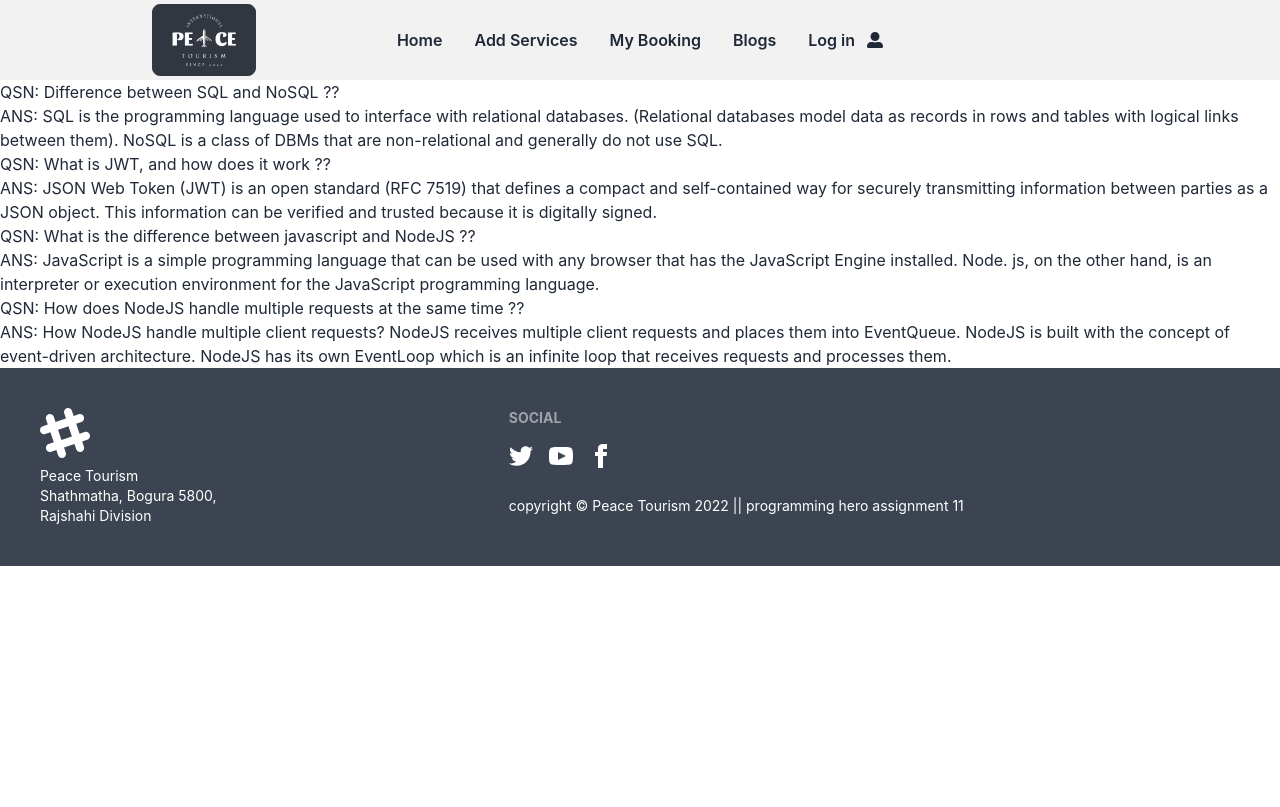
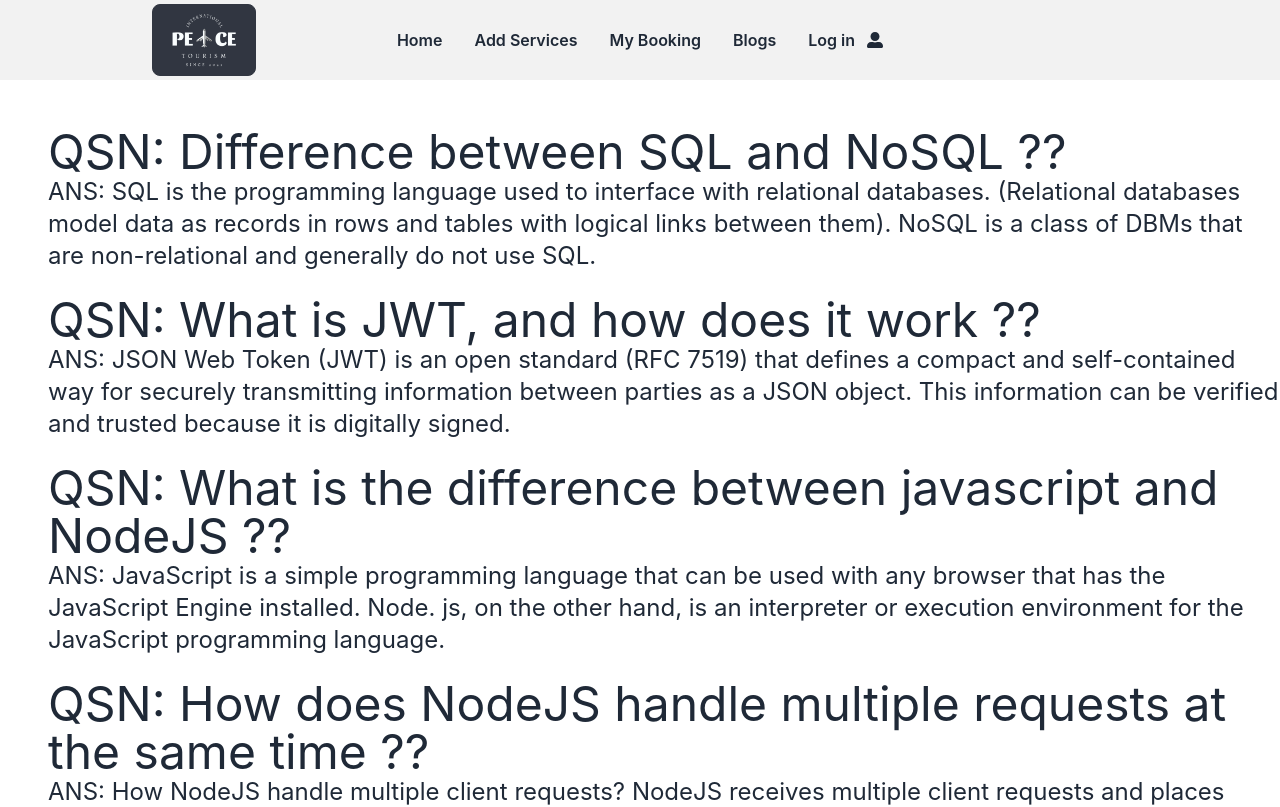
Before and after one commit to Nizam-Shejan11/peace-tourism-client-11, a React (Create React App) app: page /blogs in a window 1280 px wide. Shown: the top 807 px of the page. Built offline with nearby package versions, Linux system fonts and the light colour scheme; no server answers.

Commit message:
firebase modify

```diff
--- a/src/Pages/Blogs/Blogs.js
+++ b/src/Pages/Blogs/Blogs.js
@@ -2,39 +2,44 @@ import React from "react";
 
 const Blogs = () => {
   return (
-    <div>
+    <div className="ml-12 mt-12">
       <div>
-        <h3>QSN: Difference between SQL and NoSQL ??</h3>
-        <h6>
+        <h3 className="text-5xl">QSN: Difference between SQL and NoSQL ??</h3>
+        <h6 className="text-2xl">
           ANS: SQL is the programming language used to interface with relational
           databases. (Relational databases model data as records in rows and
           tables with logical links between them). NoSQL is a class of DBMs that
           are non-relational and generally do not use SQL.
         </h6>
       </div>
+      <br />
       <div>
-        <h3>QSN: What is JWT, and how does it work ??</h3>
-        <h6>
+        <h3 className="text-5xl">QSN: What is JWT, and how does it work ??</h3>
+        <h6 className="text-2xl">
           ANS: JSON Web Token (JWT) is an open standard (RFC 7519) that defines
           a compact and self-contained way for securely transmitting information
           between parties as a JSON object. This information can be verified and
           trusted because it is digitally signed.
         </h6>
       </div>
+      <br />
       <div>
-        <h3>QSN: What is the difference between javascript and NodeJS ??</h3>
-        <h6>
+        <h3 className="text-5xl">
+          QSN: What is the difference between javascript and NodeJS ??
+        </h3>
+        <h6 className="text-2xl">
           ANS: JavaScript is a simple programming language that can be used with
           any browser that has the JavaScript Engine installed. Node. js, on the
           other hand, is an interpreter or execution environment for the
           JavaScript programming language.
         </h6>
       </div>
+      <br />
       <div>
-        <h3>
+        <h3 className="text-5xl">
           QSN: How does NodeJS handle multiple requests at the same time ??
         </h3>
-        <h6>
+        <h6 className="text-2xl">
           ANS: How NodeJS handle multiple client requests? NodeJS receives
           multiple client requests and places them into EventQueue. NodeJS is
           built with the concept of event-driven architecture. NodeJS has its
@@ -42,6 +47,7 @@ const Blogs = () => {
           processes them.
         </h6>
       </div>
+      <br />
     </div>
   );
 };
--- a/src/Pages/Home/Home/Home.js
+++ b/src/Pages/Home/Home/Home.js
@@ -1,4 +1,5 @@
 import React from "react";
+import MidBanner from "../../MidBanner/MidBanner";
 import Banner from "../Banner/Banner";
 import Services from "../Services/Services";
 
@@ -7,6 +8,7 @@ const Home = () => {
     <div>
       <Banner />
       <Services />
+      <MidBanner />
     </div>
   );
 };
--- a/src/Pages/Home/Services/ServiceCard.js
+++ b/src/Pages/Home/Services/ServiceCard.js
@@ -3,7 +3,7 @@ import { Link } from "react-router-dom";
 import "./ServiceCard.css";
 
 const ServiceCard = ({ service }) => {
-  const { _id, imgURL, packageName } = service;
+  const { _id, imgURL, packageName, price } = service;
   return (
     <div>
       <div className="service-card card mt-12 mb-12 bg-base-100 shadow-xl">
@@ -16,6 +16,7 @@ const ServiceCard = ({ service }) => {
         </figure>
         <div className="card-body items-center text-center">
           <h2 className="card-title"> {packageName} </h2>
+          <h3 className="card-title">Price: ${price} </h3>
           <p>If a dog chews shoes whose shoes does he choose?</p>
           <div className="card-actions">
             <Link to={`/review/${_id}`}>
--- /dev/null
+++ b/src/Pages/MidBanner/MidBanner.js
@@ -0,0 +1,31 @@
+import React from "react";
+import { Link } from "react-router-dom";
+import img from "../../assets/image/banner-5-new.jpg";
+
+const MidBanner = () => {
+  return (
+    <div>
+      <div className="hero min-h-screen bg-base-200">
+        <div className="hero-content grid grid-cols-1 md:grid-cols-2 lg:grid-cols-2">
+          <img alt="" src={img} className="max-w-sm rounded-lg shadow-2xl" />
+          <div>
+            <h1 className="text-5xl font-bold">
+              You Dream it, <br /> We Take Care of it{" "}
+            </h1>
+            <p className="py-6">
+              When you sign up or sign into your Expedia Rewards account, you
+              can access instant savings worth 10% or more on select hotels each
+              time you see a yellow Member Price tag, in addition to the points
+              you’ll earn on eligible bookings along the way. Terms may apply.
+            </p>
+            <Link to="/add_services">
+              <button className="btn btn-primary">EXPLORE MORE</button>
+            </Link>
+          </div>
+        </div>
+      </div>
+    </div>
+  );
+};
+
+export default MidBanner;
--- a/src/firebase/firebase.config.js
+++ b/src/firebase/firebase.config.js
@@ -5,12 +5,12 @@ import { initializeApp } from "firebase/app";
 
 // Your web app's Firebase configuration
 const firebaseConfig = {
-  apiKey: "AIzaSyBw7DikaQLtH7CHVUALf2YrOOjce70BJMA",
-  authDomain: "peace-tourism-26f52.firebaseapp.com",
-  projectId: "peace-tourism-26f52",
-  storageBucket: "peace-tourism-26f52.appspot.com",
-  messagingSenderId: "888358977254",
-  appId: "1:888358977254:web:91f3f6f917875479000527",
+  apiKey: process.env.REACT_APP_apiKey,
+  authDomain: process.env.REACT_APP_authDomain,
+  projectId: process.env.REACT_APP_projectId,
+  storageBucket: process.env.REACT_APP_storageBucket,
+  messagingSenderId: process.env.REACT_APP_messagingSenderId,
+  appId: process.env.REACT_APP_appId,
 };
 
 // Initialize Firebase
```
